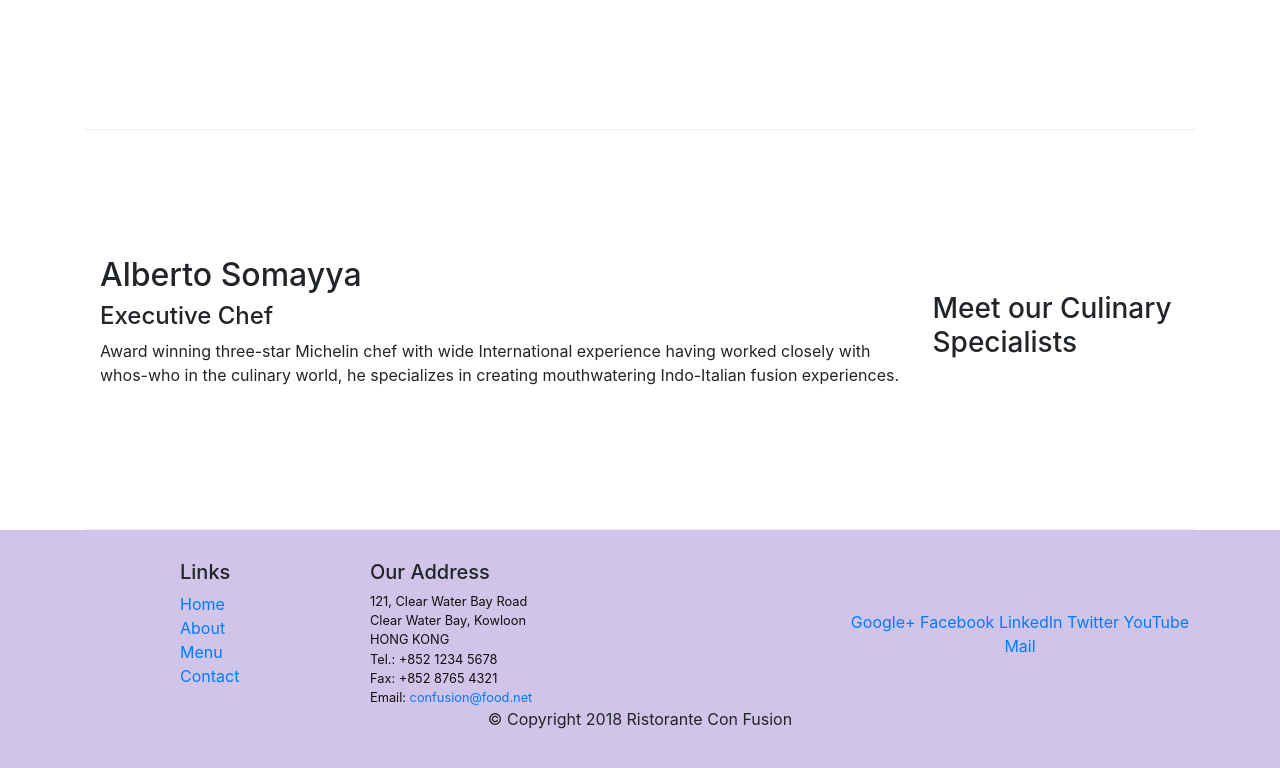
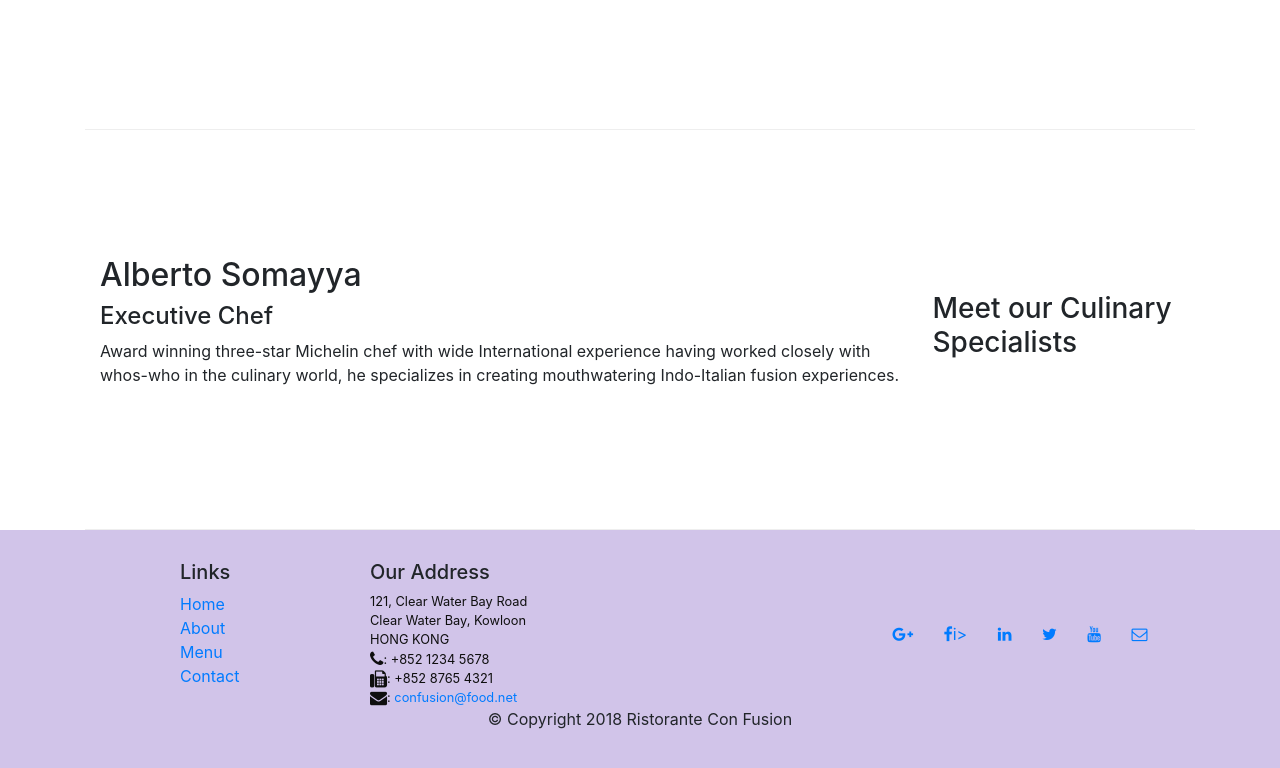
Before and after one commit to anubhavjain07/confusion, a website: page index.html in a window 1280 px wide. Shown: the part 1004-1772 px from the top of the page. Drawn offline with nearby package versions, Linux system fonts and the light colour scheme.

Commit message:
Icon Fonts

```diff
--- a/index.html
+++ b/index.html
@@ -10,6 +10,8 @@
         <!-- Bootstrap CSS -->
         <link rel="stylesheet" href="node_modules/bootstrap/dist/css/bootstrap.min.css">
         <link rel="stylesheet" href="css/style.css">
+        <link rel="stylesheet" href="node_modules/font-awesome/css/font-awesome.min.css">
+        <liink rel="stylesheet" href="node_modules/bootstrap-social/bootstrap-social.css">
     <title>Ristorante Con Fusion</title>
 </head>
 
@@ -20,13 +22,13 @@
             <button class="navbar-toggler" type="button" data-toggle="collapse" data-target="#Navbar">
                 <span class="navbar-toggler-icon"></span>
             </button>
-            <a class="navbar-brand" href="#">Ristorante con Fusion</a>
+            <a class="navbar-brand" href="index.html">Ristorante con Fusion</a>
             <div class="collapse navbar-collapse" id="Navbar">
             <ul class="navbar-nav mr-auto">
-                <li class="nav-item active"><a class="nav-link" href="#">Home</a></li>
-                <li class="nav-item"><a class="nav-link" href="aboutus.html">About Us</a></li>
-                <li class="nav-item"><a class="nav-link" href="#">Menu</a></li>
-                <li class="nav-item"><a class="nav-link" href="#">Contact</a></li>
+                <li class="nav-item active"><a class="nav-link" href="#"><i class="fa fa-home fa-lg"></i> Home</a></li>
+                <li class="nav-item"><a class="nav-link" href="aboutus.html"><i class="fa fa-info fa-lg"></i> About Us</a></li>
+                <li class="nav-item"><a class="nav-link" href="#"><i class="fa fa-list fa-lg"></i> Menu</a></li>
+                <li class="nav-item"><a class="nav-link" href="#"><i class="fa fa-address-card fa-lg"></i> Contact</a></li>
             </ul>
             </div>
         </div>
@@ -96,19 +98,19 @@
 		              121, Clear Water Bay Road<br>
 		              Clear Water Bay, Kowloon<br>
 		              HONG KONG<br>
-		              Tel.: +852 1234 5678<br>
-		              Fax: +852 8765 4321<br>
-		              Email: <a href="mailto:confusion@food.net">confusion@food.net</a>
+		              <span class="fa fa-phone fa-lg"></span>: +852 1234 5678<br>
+		              <span class="fa fa-fax fa-lg"></span>: +852 8765 4321<br>
+		              <span class="fa fa-envelope fa-lg"></span>: <a href="mailto:confusion@food.net">confusion@food.net</a>
 		           </address>
                 </div>
                 <div class="col-12 col-sm-4 align-self-center">
                     <div class="text-center">
-                        <a href="http://google.com/+">Google+</a>
-                        <a href="http://www.facebook.com/profile.php?id=">Facebook</a>
-                        <a href="http://www.linkedin.com/in/">LinkedIn</a>
-                        <a href="http://twitter.com/">Twitter</a>
-                        <a href="http://youtube.com/">YouTube</a>
-                        <a href="mailto:">Mail</a>
+                        <a class="btn btn-social-icon btn-google" href="http://google.com/+"><i class="fa fa-google-plus"></i></a>
+                        <a class="btn btn-social-icon btn-facebook" href="https://www.facebook.com/"><i class="fa fa-facebook"></i>i></a>
+                        <a class="btn btn-social-icon btn-linkedin" href="http://www.linkedin.com/in/"><i class="fa fa-linkedin"></i></a>
+                        <a class="btn btn-social-icon btn-twitter" href="http://twitter.com/"><i class="fa fa-twitter"></i></a>
+                        <a class="btn btn-social-icon btn-google" href="http://youtube.com/"><i class="fa fa-youtube"></i></a>
+                        <a class="btn btn-social-icon" href="mailto:"><i class="fa fa-envelope-o"></i></a>
                     </div>
                 </div>
            </div>
--- a/package.json
+++ b/package.json
@@ -15,6 +15,8 @@
   },
   "dependencies": {
     "bootstrap": "^4.0.0",
+    "bootstrap-social": "^5.1.1",
+    "font-awesome": "^4.7.0",
     "jquery": "^3.3.1",
     "jshint": "^2.11.0",
     "popper.js": "^1.12.9"
```
Also changed, not shown: aboutus.html (+17 -15 lines), 1 other file.
